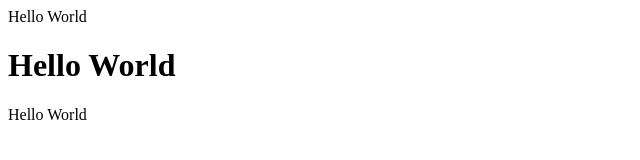
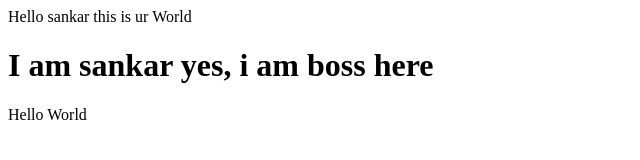
Before and after one commit to yrprasadgem/staticwebalgorims, a plain HTML site: page index.html in a window 1280 px wide. Shown: the whole page, without its empty margins (0-640 px from the left). Drawn offline with Linux system fonts and the light colour scheme.

Commit message:
Update index.html

```diff
--- a/index.html
+++ b/index.html
@@ -15,8 +15,8 @@
  <head>
  </head>
  <body>
-   Hello World
-   <h1>Hello World</h1>
+   Hello sankar this is ur World
+   <h1> I am  sankar yes, i am boss here </h1>
    <p>Hello World</p>
  </body>
 </html>
```
